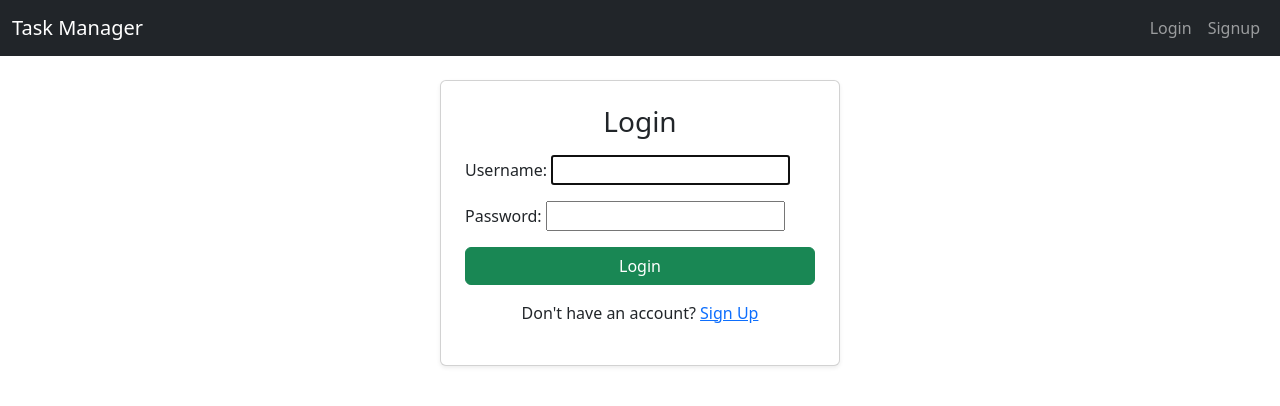
After one commit to srj1407/Django, a Django app: page /login/ in a window 1280 px wide. The commit adds this page. Shown: the top 406 px of the page. Run offline with Django 5.2, Linux system fonts and the light colour scheme.

Commit message:
Completed task manager project

```diff
--- a/task_manager/task_manager/settings.py
+++ b/task_manager/task_manager/settings.py
@@ -121,3 +121,7 @@ STATIC_URL = 'static/'
 # https://docs.djangoproject.com/en/5.2/ref/settings/#default-auto-field
 
 DEFAULT_AUTO_FIELD = 'django.db.models.BigAutoField'
+
+LOGIN_URL = '/login/'
+LOGIN_REDIRECT_URL = '/'
+LOGOUT_REDIRECT_URL = '/login/'
--- a/task_manager/tasks/models.py
+++ b/task_manager/tasks/models.py
@@ -1,7 +1,8 @@
 from django.db import models
+from django.contrib.auth.models import User
 
-# Create your models here.
 class Task(models.Model):
+    user = models.ForeignKey(User, on_delete=models.CASCADE, related_name='tasks')
     title = models.CharField(max_length=200)
     description = models.TextField(blank=True)
     deadline = models.DateTimeField(null=True, blank=True)
--- /dev/null
+++ b/task_manager/tasks/templates/tasks/base.html
@@ -0,0 +1,42 @@
+<!DOCTYPE html>
+<html lang="en">
+<head>
+    <meta charset="UTF-8">
+    <title>Task Manager</title>
+    <link rel="stylesheet" href="https://cdn.jsdelivr.net/npm/bootstrap@5.3.2/dist/css/bootstrap.min.css">
+</head>
+<body>
+<nav class="navbar navbar-expand-lg navbar-dark bg-dark mb-4">
+  <div class="container-fluid">
+    <a class="navbar-brand" href="{% url 'task_list' %}">Task Manager</a>
+    <div class="collapse navbar-collapse">
+      <ul class="navbar-nav ms-auto">
+        {% if user.is_authenticated %}
+          <li class="nav-item">
+            <span class="navbar-text me-3">Hello, {{ user.username }}</span>
+          </li>
+          <li class="nav-item">
+            <form action="{% url 'logout' %}" method="post" class="d-inline">
+              {% csrf_token %}
+              <button type="submit" class="btn btn-outline-light btn-sm">Logout</button>
+            </form>
+          </li>
+        {% else %}
+          <li class="nav-item">
+            <a class="nav-link" href="{% url 'login' %}">Login</a>
+          </li>
+          <li class="nav-item">
+            <a class="nav-link" href="{% url 'signup' %}">Signup</a>
+          </li>
+        {% endif %}
+      </ul>
+    </div>
+  </div>
+</nav>
+
+<div class="container">
+  {% block content %}
+  {% endblock %}
+</div>
+</body>
+</html>
--- /dev/null
+++ b/task_manager/tasks/templates/tasks/login.html
@@ -0,0 +1,15 @@
+{% extends 'tasks/base.html' %}
+
+{% block content %}
+<div class="card p-4 shadow-sm" style="max-width: 400px; margin: auto;">
+    <h3 class="mb-3 text-center">Login</h3>
+    <form method="post">
+        {% csrf_token %}
+        {{ form.as_p }}
+        <button type="submit" class="btn btn-success w-100">Login</button>
+    </form>
+    <p class="mt-3 text-center">
+        Don't have an account? <a href="{% url 'signup' %}">Sign Up</a>
+    </p>
+</div>
+{% endblock %}
--- a/task_manager/tasks/urls.py
+++ b/task_manager/tasks/urls.py
@@ -1,8 +1,15 @@
 from django.urls import path
+from django.contrib.auth import views as auth_views
 from . import views
+from .views_auth import signup_view
 
 urlpatterns = [
     path('', views.task_list, name='task_list'),
     path('add/', views.add_task, name='add_task'),
     path('complete/<int:task_id>/', views.complete_task, name='complete_task'),
+
+    # Authentication
+    path('signup/', signup_view, name='signup'),
+    path('login/', auth_views.LoginView.as_view(template_name='tasks/login.html'), name='login'),
+    path('logout/', auth_views.LogoutView.as_view(), name='logout'),
 ]
```
Also changed, not shown: task_manager/tasks/templates/tasks/add_task.html (+11 -11 lines), task_manager/tasks/templates/tasks/signup.html (added, +15 -0 lines), task_manager/tasks/templates/tasks/task_list.html (+14 -18 lines), task_manager/tasks/views.py (+11 -3 lines), task_manager/tasks/views_auth.py (added, +14 -0 lines), task_manager/db.sqlite3, task_manager/tasks/migrations/0001_initial.py.
